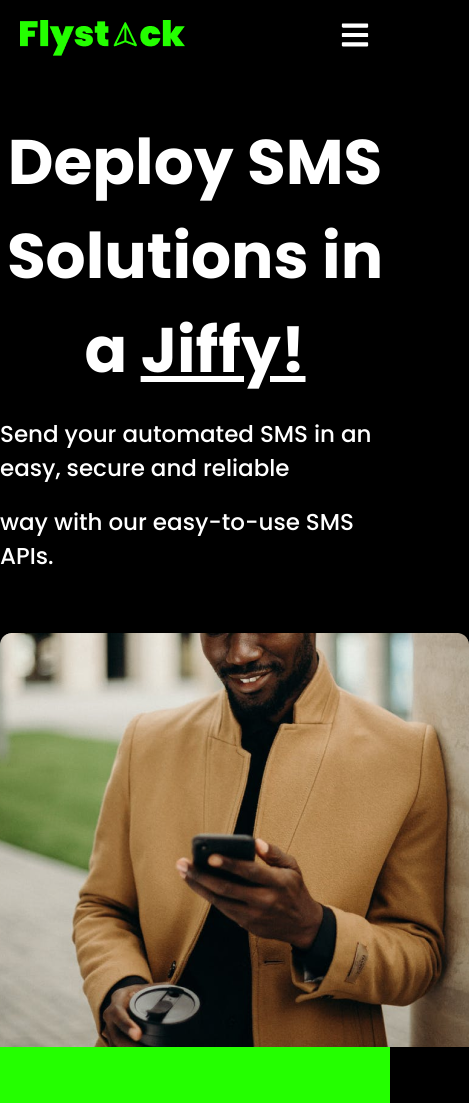
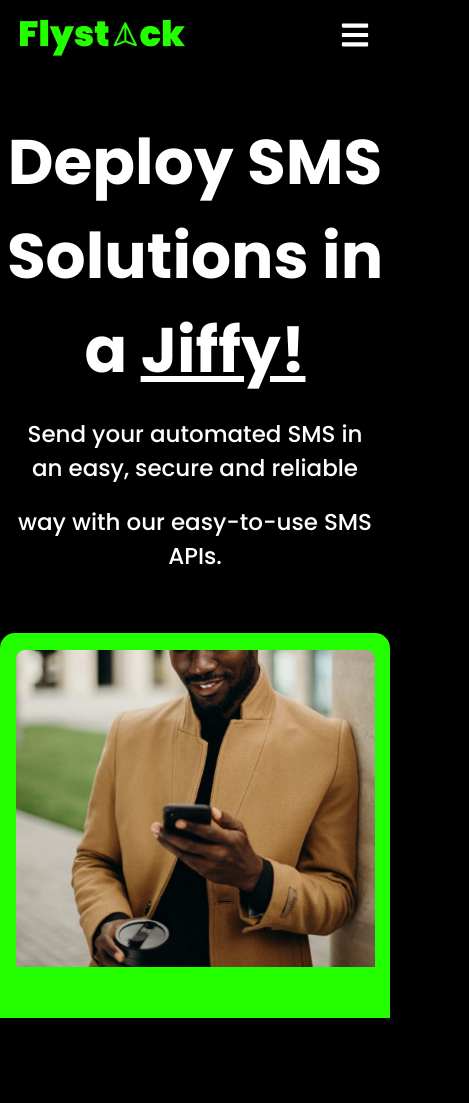
Before and after one commit to IderaNimah/Flystack, a React (Vite) app: page / in a window 390 px wide. Shown: the whole page, 469 px wide, since content can reach past the window. After the commit the page ends 1018 px from the top, so only its background shows below. Built offline with nearby package versions, Linux system fonts and the light colour scheme.

Commit message:
mobile-test

```diff
--- a/src/App.css
+++ b/src/App.css
@@ -256,7 +256,7 @@ header {
   display: none;
   flex-direction: column; /* Stack the links vertically */
     position: absolute;
-    top: 60px;
+    top: 65px;
     right: 0;
     background-color: black; /* Adjust background for mobile */
     width: 100%; /* Full width */
@@ -267,6 +267,7 @@ header {
  /* When menu is open, display the nav links */
  .list ul.open {
   display: flex;
+  height: 100vh;
 }
 
 .list ul li {
@@ -281,4 +282,26 @@ header {
   button{
     display: none;
   }
+
+  .box{
+    height: 385px;
+    max-width: 444px;
+  }
+
+  .box img {
+    position: unset;
+        margin-top: 17px;
+        margin-left: 16px;
+        width: 92%;
+  }
+ .SubHero h1{
+  max-width: 100%;
+ }
+  .SubHero p {
+    text-align: center;
+    margin: auto;
+    margin-top: 20px;
+    max-width: 335px;
+    font-size: 23px;
 }
+}
```
